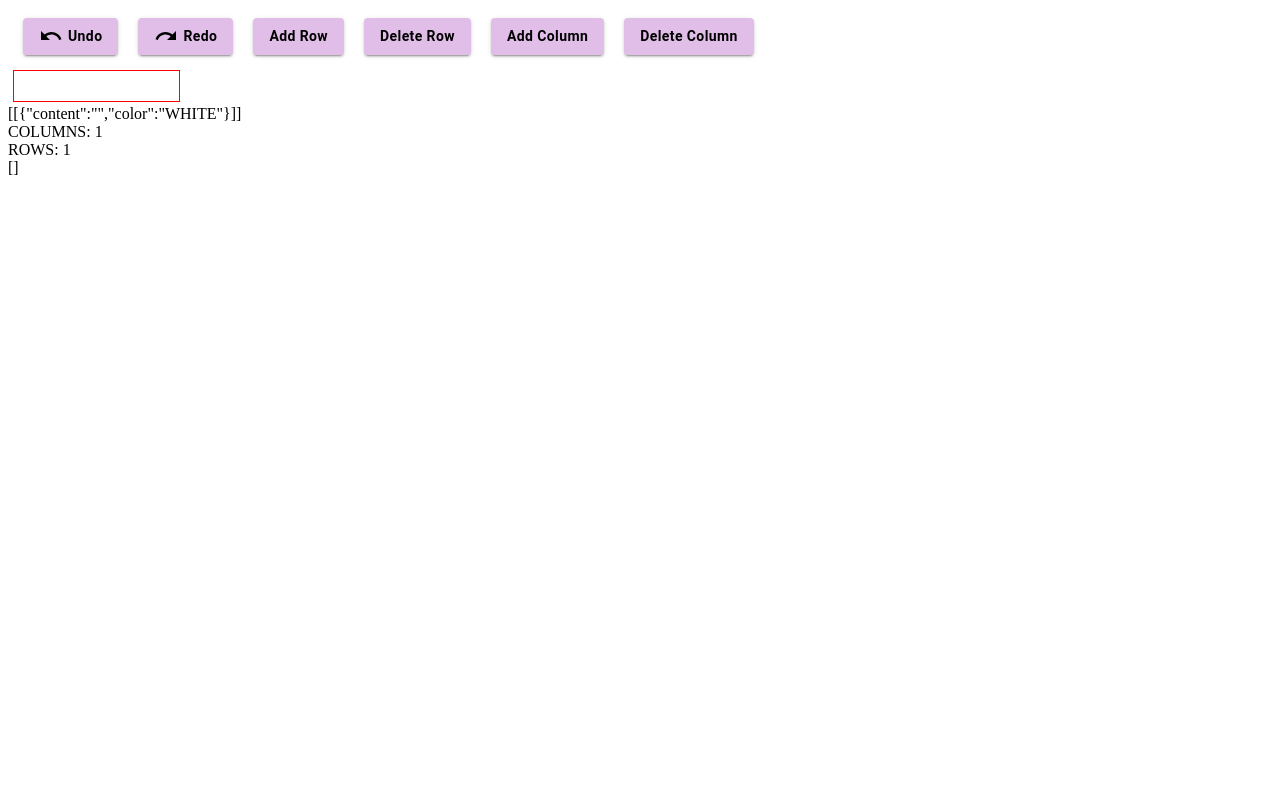
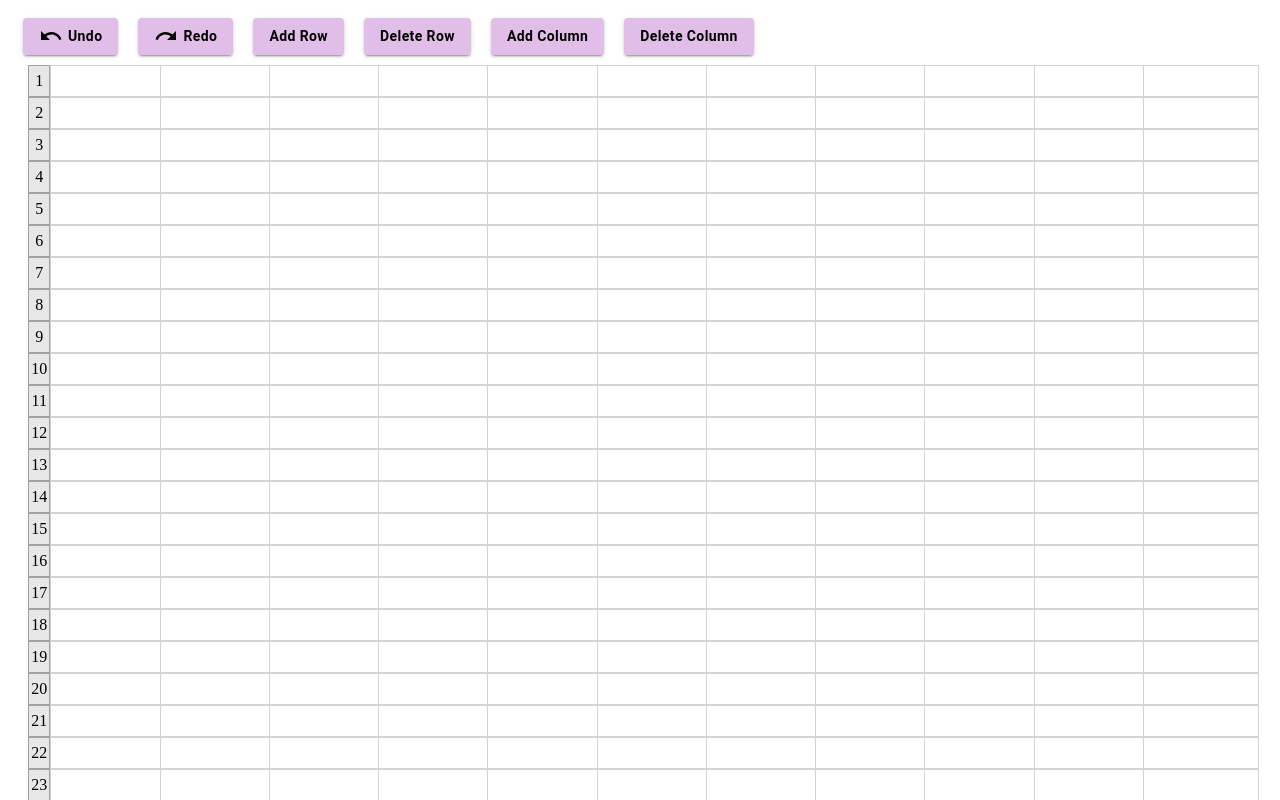
Before and after one commit to dansusman/spreadsheet, a React (Create React App) app in the folder PhaseC/: page / in a window 1280 px wide. Shown: the top 800 px of the page. Built offline with nearby package versions, Linux system fonts and the light colour scheme.

Commit message:
add basic grid layout

```diff
--- a/PhaseC/src/components/grid/Grid.css
+++ b/PhaseC/src/components/grid/Grid.css
@@ -1,8 +1,19 @@
 .grid {
     display: flex;
     flex-direction: column;
+    padding: 0 20px;
 }
 
 .row {
     display: flex;
 }
+
+.rowHeader {
+    height: 30px;
+    width: 30px;
+    display: flex;
+    justify-content: center;
+    align-items: center;
+    border: 1px solid #a1a1a1;
+    background: #e7e7e7;
+}
--- a/PhaseC/src/components/grid/gridCell/GridCell.css
+++ b/PhaseC/src/components/grid/gridCell/GridCell.css
@@ -1,5 +1,4 @@
 .cell {
-    margin: 5px;
     height: 30px;
     width: 160px;
 }
@@ -10,5 +9,5 @@ input {
     width: 100%;
     padding: 0;
     padding-left: 5px;
-    border: 1px solid red;
+    border: 1px solid #d3d3d3;
 }
--- a/PhaseC/src/components/grid/index.tsx
+++ b/PhaseC/src/components/grid/index.tsx
@@ -15,6 +15,7 @@ const Grid: React.FC<Props> = () => {
         <div className="grid">
             {grid.map((row, rowKey) => (
                 <div className="row" key={rowKey}>
+                    <div className="rowHeader">{rowKey + 1}</div>
                     {row.map((cell, cellKey) => (
                         <GridCell cell={cell} key={cellKey} />
                     ))}
--- a/PhaseC/src/store/grid/reducer.ts
+++ b/PhaseC/src/store/grid/reducer.ts
@@ -1,8 +1,8 @@
 import { Reducer } from "redux";
 import { GridState, GridActions, Cell } from "./types";
 
-const NUM_ROWS: number = 1;
-const NUM_COLUMNS: number = 1;
+const NUM_ROWS: number = 26;
+const NUM_COLUMNS: number = 11;
 
 const makeCells = () => {
     var grid: Cell[][] = [];
```
